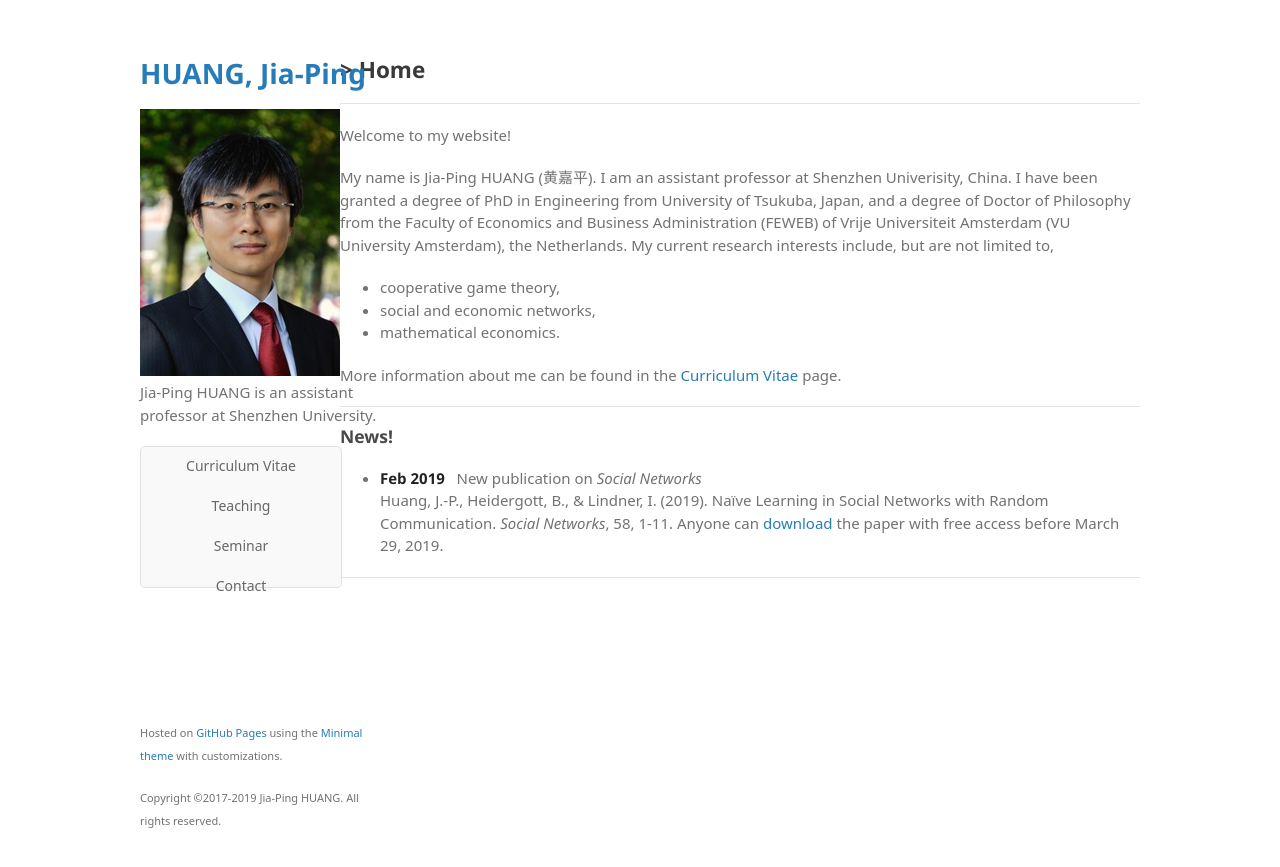
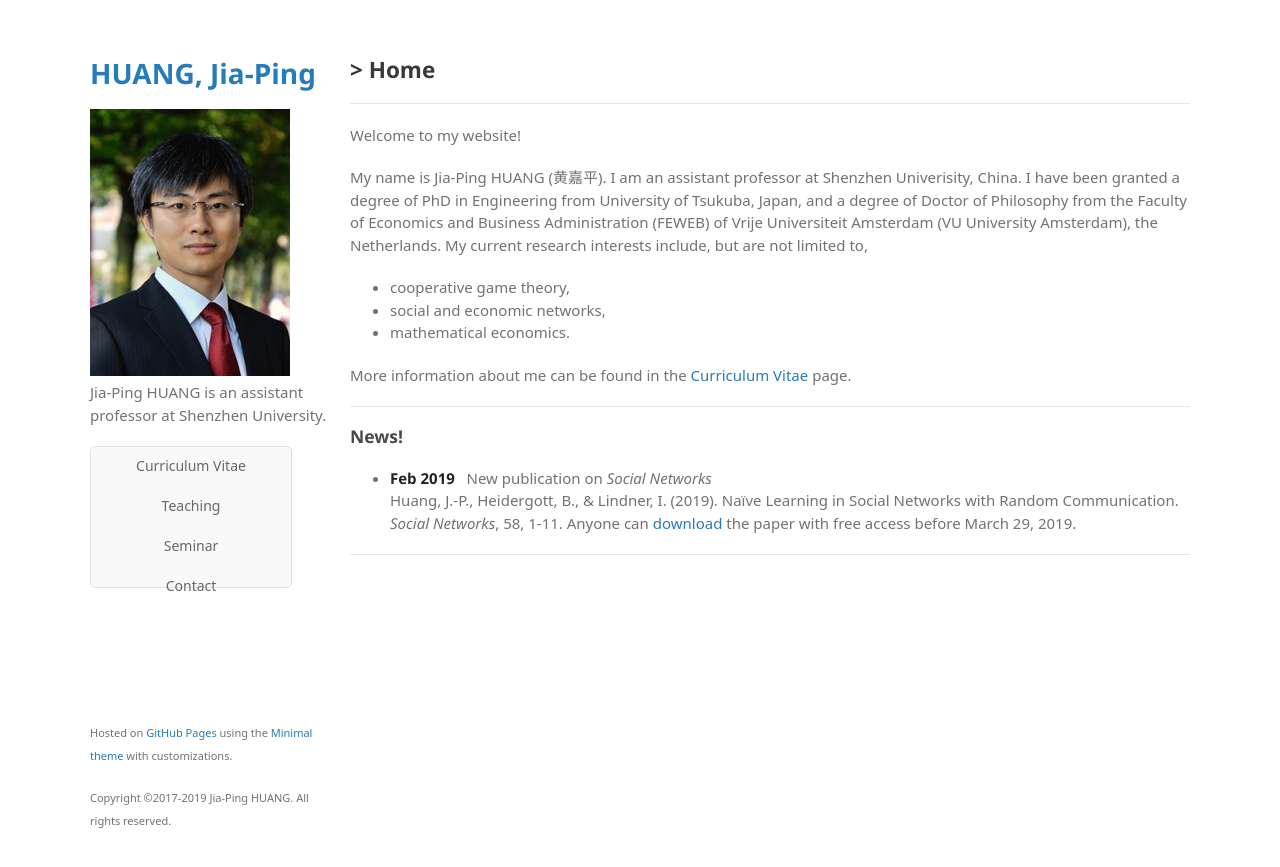
Before and after one commit to huangjp28/huangjp28.github.io, a Jekyll site: the page built from index.md, in a window 1280 px wide. Shown: the top 867 px of the page. Built offline with Jekyll 4.4.1, drawn with Linux system fonts in a browser that asks for light colours; some web fonts are replaced; a script that is not in the unit is left out.

Commit message:
Update style.scss

```diff
--- a/assets/css/style.scss
+++ b/assets/css/style.scss
@@ -61,7 +61,7 @@ a:hover small {
 }
 
 .wrapper {
-  width:1000px;
+  width:1100px;
   margin:0 auto;
 }
 
@@ -180,7 +180,7 @@ strong {
 */
 
 section {
-  width:800px;
+  width:840px;
   float:right;
   padding-bottom:50px;
 }
```
